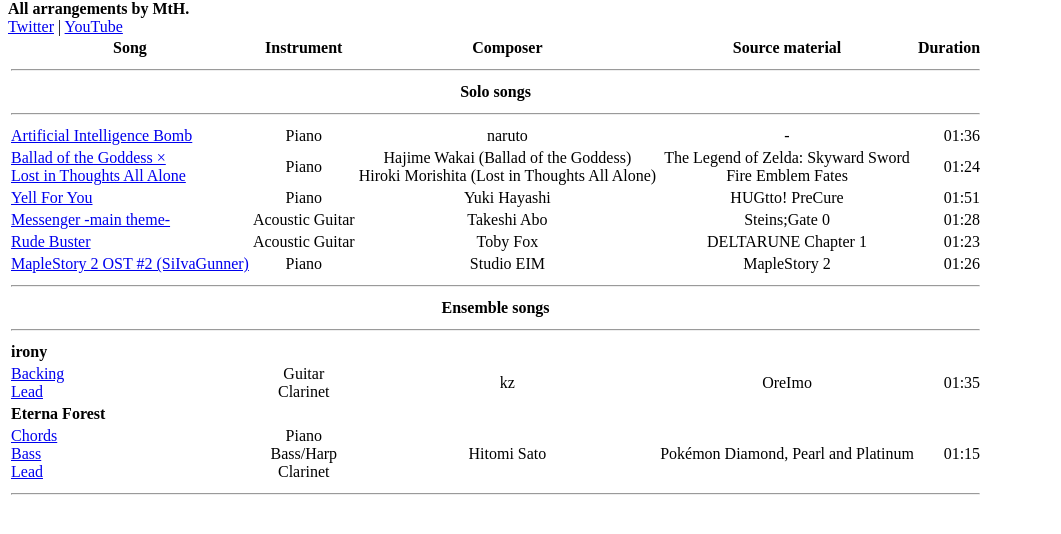
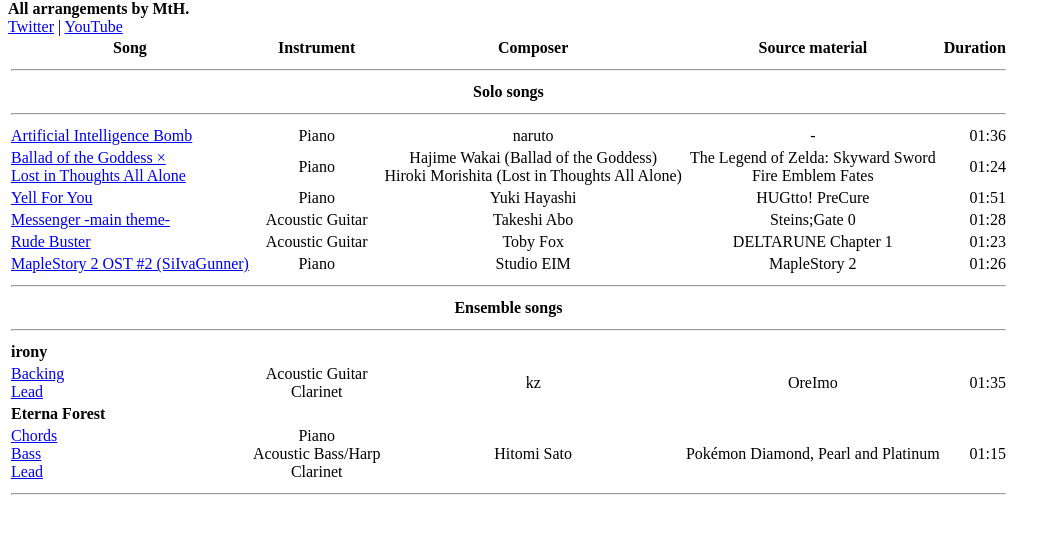
Before and after one commit to PrincessMtH/file, a plain HTML site: page ms2/index.html in a window 1280 px wide. Shown: the part 66-600 px from the top of the page, without its empty margins (0-1061 px from the left). Drawn offline with Linux system fonts and the light colour scheme.

Commit message:
Update index.html

```diff
--- a/ms2/index.html
+++ b/ms2/index.html
@@ -142,7 +142,7 @@
         <a href="ironymelo.ms2mml">Lead</a>
       </td>
       <td align="center">
-        Guitar<br>
+        Acoustic Guitar<br>
         Clarinet
       </td>
       <td align="center" valign="middle">
@@ -165,7 +165,7 @@
       </td>
       <td align="center">
         Piano<br>
-        Bass/Harp<br>
+        Acoustic Bass/Harp<br>
         Clarinet
       </td>
       <td align="center" valign="middle">
```
